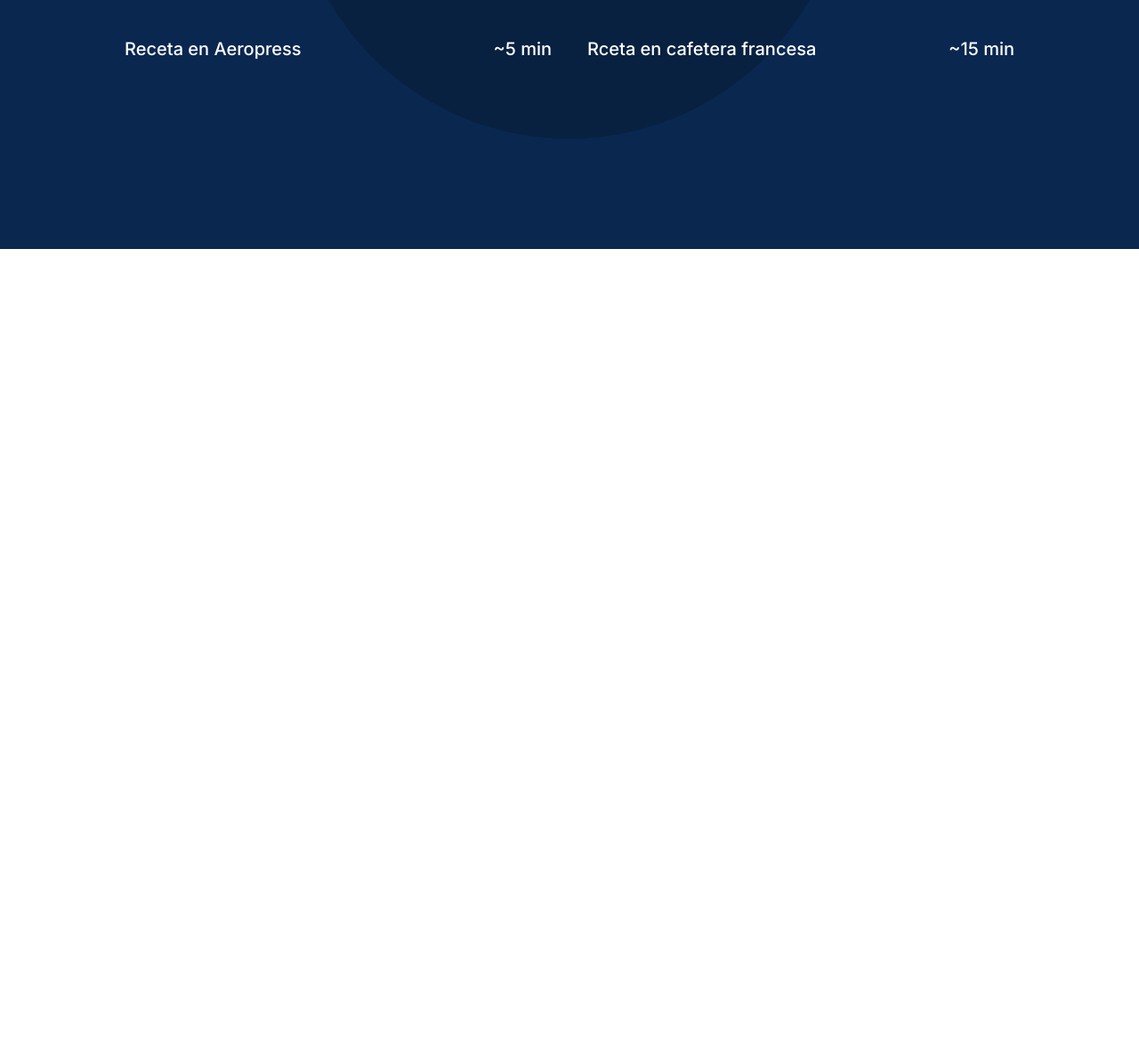
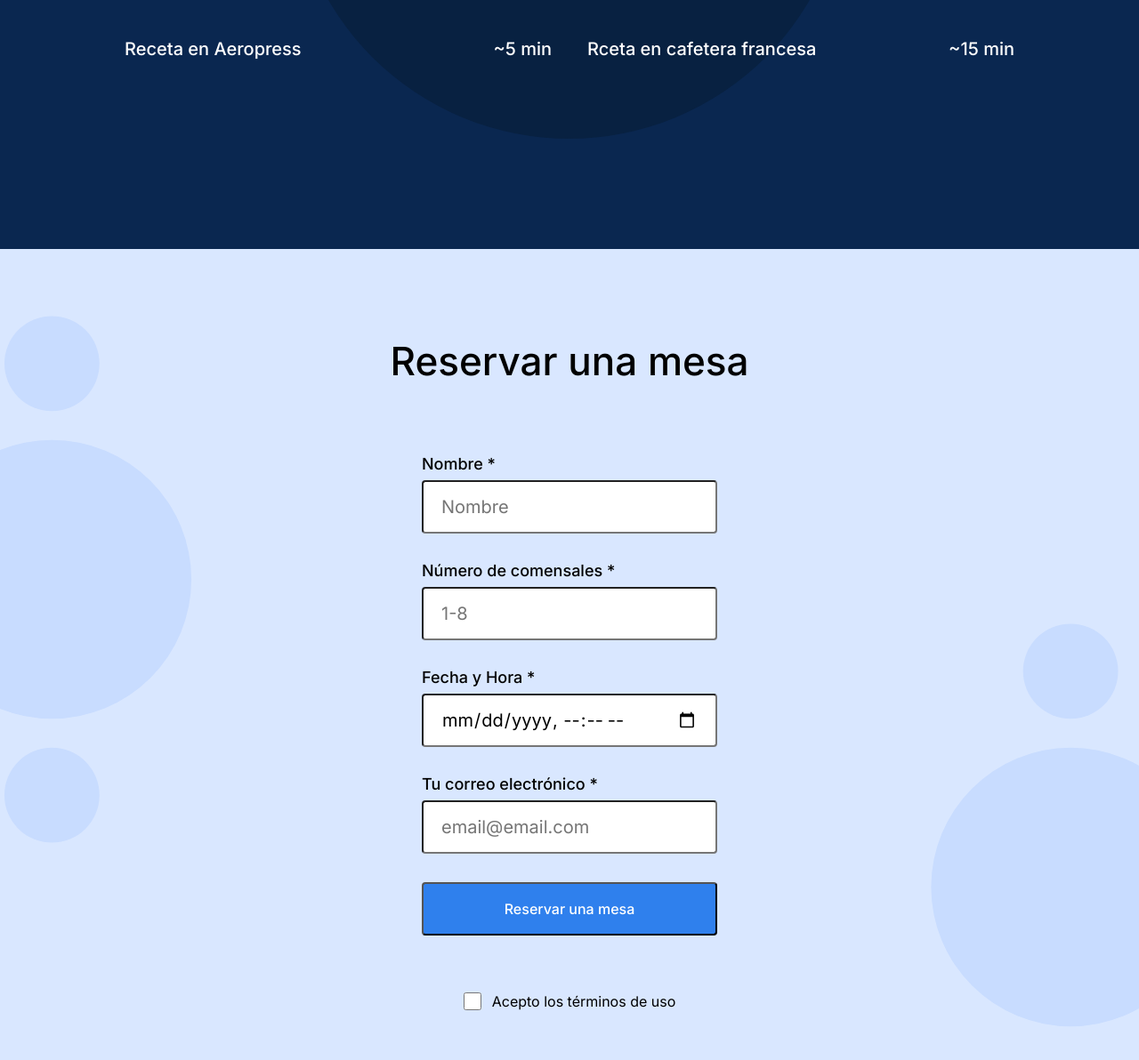
Before and after one commit to alexis-saul/web_project_coffeeshop, a plain HTML site: page index.html in a window 1280 px wide. Shown: the part 1462-2654 px from the top of the page at 89% size. Before the commit the page ends 1742 px from the top, so only its background shows below. Drawn offline with Linux system fonts and the light colour scheme.

Commit message:
actulizacion de mi proyecto

```diff
--- a/index.html
+++ b/index.html
@@ -1,5 +1,5 @@
 <!DOCTYPE html>
-<html lang="es">
+<html lang="es-mx">
   <head>
     <meta charset="UTF-8" />
     <meta name="viewport" content="width=device-width, initial-scale=1.0" />
@@ -41,8 +41,6 @@
           </ul>
         </nav>
 
-        <!--<div class="header__content">-->
-
         <h1 class="header__title">
           <span class="header__span-accent">Café de especialidad </span>
           en Triple Peaks
@@ -57,7 +55,6 @@
           alt="Ilustracion dentro de la cafeteria"
           class="header__image"
         />
-        <!--</div>-->
         <div class="header__footer">
           <div class="header__schedule">
             <p class="header__paragraph">Horario</p>
@@ -111,7 +108,68 @@
             </div>
           </div>
         </section>
-        <section class="reservation" id="reservation"></section>
+        <section class="reservation" id="reservation">
+          <h2 class="reservation__title">Reservar una mesa</h2>
+          <form class="form reservation__form">
+            <fieldset class="form__fieldset">
+              <label for="nombre" class="form__label">Nombre *</label>
+              <input
+                id="nombre"
+                placeholder="Nombre"
+                type="text"
+                class="form__input"
+                required
+              />
+              <label for="NumeroDeComensales" class="form__label"
+                >Número de comensales *</label
+              >
+              <input
+                id="NumeroDeComensales"
+                placeholder="1-8"
+                type="number"
+                class="form__input"
+                min="1"
+                max="8"
+                required
+              />
+              <label for="FechaYHora" class="form__label">Fecha y Hora *</label>
+              <input
+                id="FechaYHora"
+                type="datetime-local"
+                class="form__input"
+                required
+              />
+              <label for="correoElectrónico" class="form__label"
+                >Tu correo electrónico *</label
+              >
+              <input
+                id="correoElectrónico"
+                placeholder="email@email.com"
+                type="email"
+                class="form__input"
+                required
+              />
+            </fieldset>
+
+            <fieldset class="form__fieldset">
+              <button class="form__button" type="submit">
+                Reservar una mesa
+              </button>
+            </fieldset>
+
+            <div class="form__checkbox">
+              <label class="form__checkbox-label" for="terminos">
+                <input
+                  class="form__checkbox-input"
+                  type="checkbox"
+                  id="terminos"
+                  required
+                />
+                Acepto los términos de uso
+              </label>
+            </div>
+          </form>
+        </section>
       </main>
       <footer class="footer"></footer>
     </div>
--- a/pages/index.css
+++ b/pages/index.css
@@ -185,3 +185,110 @@
   margin-top: 24px;
   align-items: center;
 }
+
+.reservation {
+  background-color: #d9e7ff;
+  background-image: url(../images/background_reservation.svg);
+  background-repeat: no-repeat;
+  background-position: center;
+  display: flex;
+  flex-direction: column;
+  justify-content: center;
+  align-items: center;
+  background-size: cover;
+}
+
+.reservation__title {
+  margin: 0px auto 80px;
+  padding-top: 100px;
+  font-family: "inter", Arial, sans-serif;
+  font-style: normal;
+  font-weight: 500;
+  font-size: 44px;
+  line-height: 52px;
+}
+
+.reservation__form {
+  max-width: 385px;
+  padding: 0;
+  margin: 0;
+  margin-bottom: 120px;
+}
+
+.form {
+  max-width: 385px;
+}
+
+.form__fieldset {
+  border: 0;
+  padding: 0;
+  margin: 0;
+}
+
+.form__input {
+  height: 60px;
+  border-radius: 4px;
+  box-sizing: border-box;
+  width: 100%;
+  font-family: "inter", arial, sans-serif;
+  font-style: normal;
+  font-weight: normal;
+  font-size: 20px;
+  line-height: 30px;
+  padding: 15px 20px;
+  margin: 0 0 32px;
+}
+
+.form__label {
+  display: block;
+  margin-bottom: 8px;
+  font-family: "inter", arial, sans-serif;
+  font-style: normal;
+  font-weight: 500;
+  font-size: 18px;
+  line-height: 20px;
+}
+
+.form__button {
+  margin-bottom: 32px;
+  max-width: 385px;
+  height: 60px;
+  width: 100%;
+
+  border-radius: 4px;
+  font-family: "inter", arial, sans-serif;
+  font-style: normal;
+  font-weight: 500;
+  font-size: 16px;
+  line-height: 20px;
+  background-color: #2f80ed;
+  color: white;
+}
+
+.form__button:hover {
+  opacity: 70%;
+}
+
+.form__checkbox {
+  margin-top: 32px;
+  border-radius: 2px;
+}
+
+.form__checkbox-input {
+  display: flex;
+  flex-direction: column;
+  flex-direction: column;
+  justify-content: center;
+  box-sizing: border-box;
+  height: 20px;
+  width: 20px;
+}
+
+.form__checkbox-label {
+  display: flex;
+  justify-content: center;
+  margin-top: 32px;
+  margin-bottom: 120px;
+  box-sizing: border-box;
+  column-gap: 12px;
+}
```
